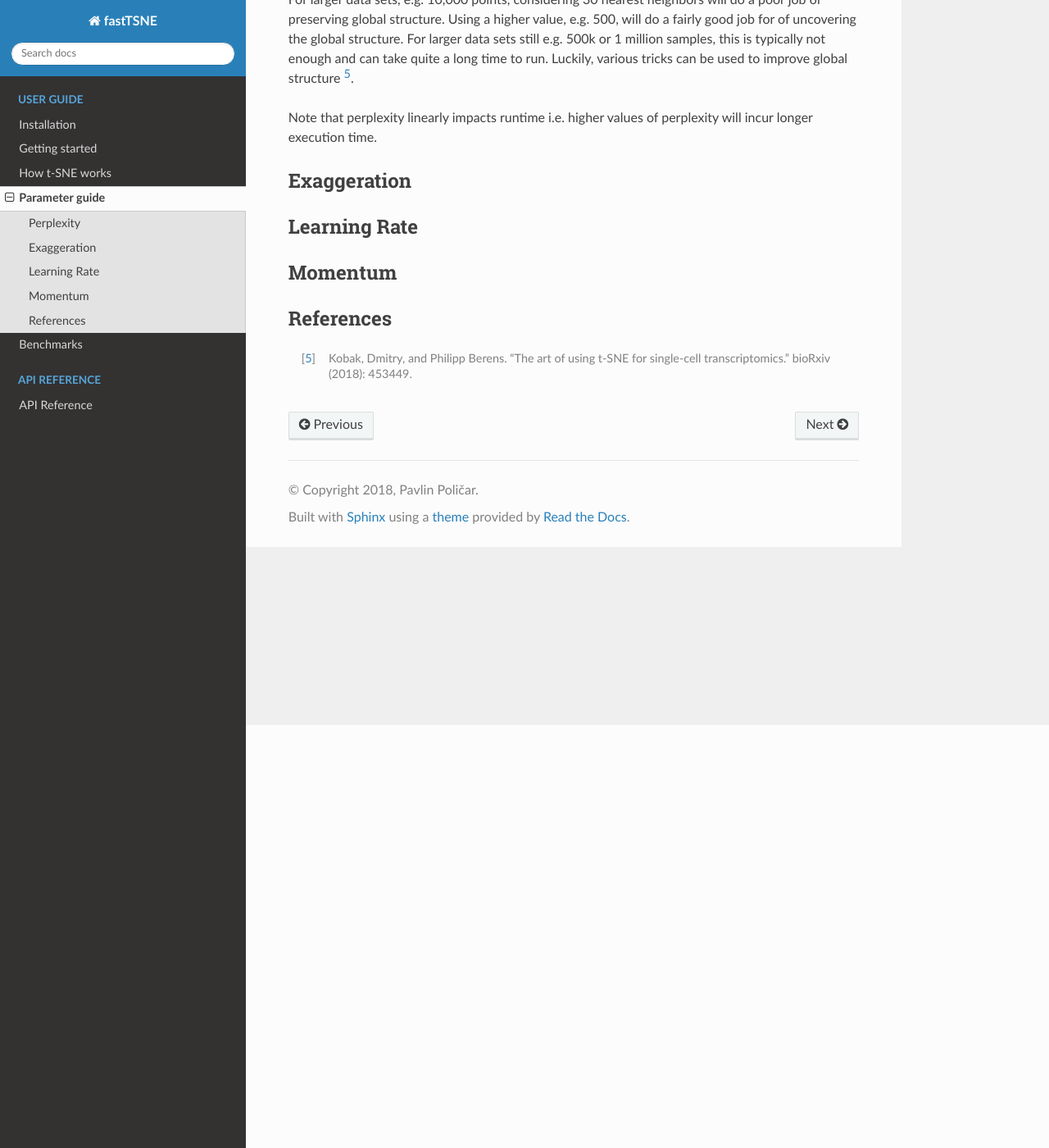
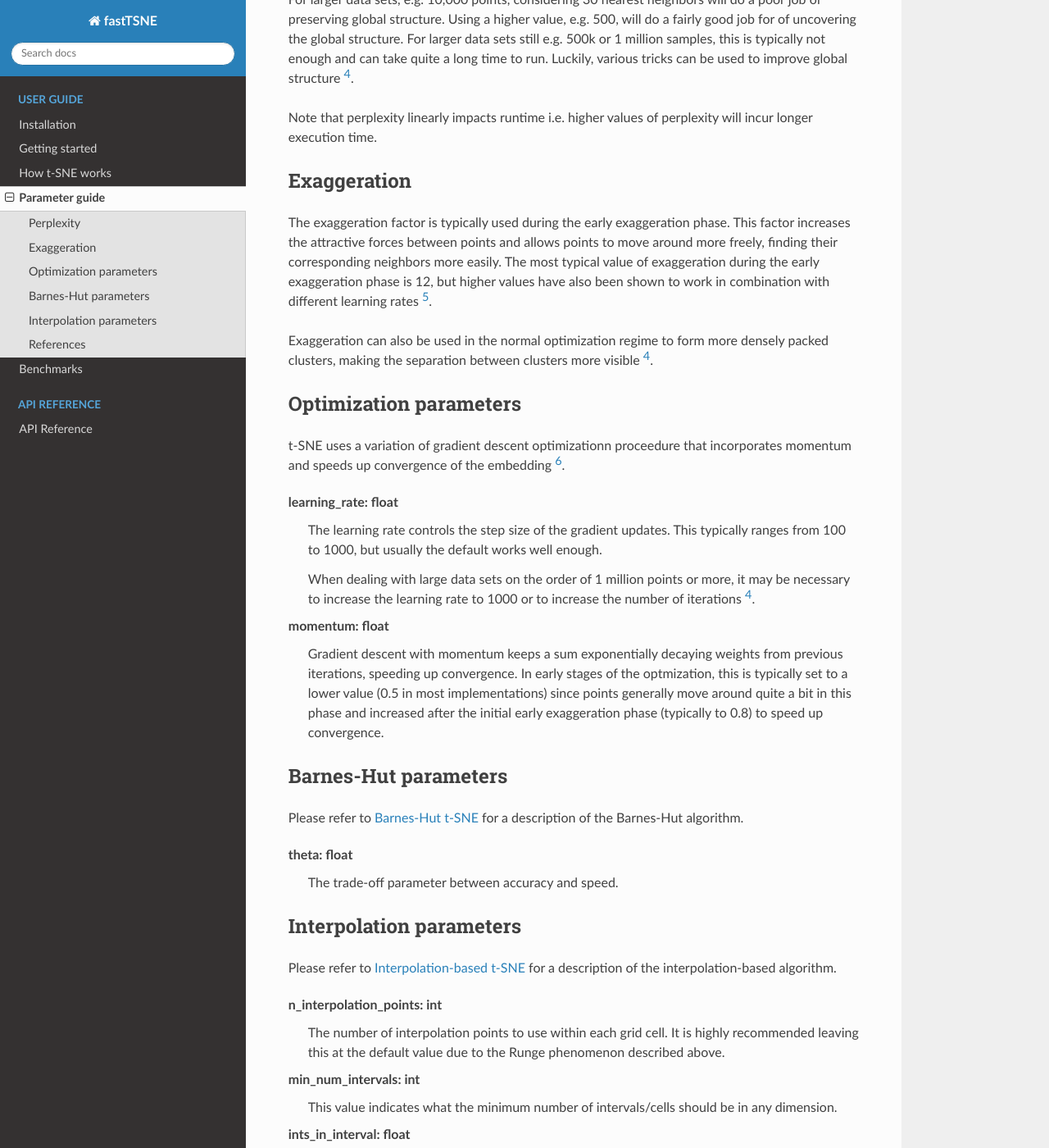
Before and after one commit to pavlin-policar/openTSNE, a Sphinx documentation site: the page built from docs/source/parameters.rst, in a window 1280 px wide and 1400 px high, scrolled down 516 px. Shown: the whole window at 82% size. Built offline with Sphinx 7.4.7 and the Read the Docs theme 2.0.0, drawn with Linux system fonts in a browser that asks for light colours; some of the changed text lies outside the part shown.

Commit message:
Add parameters to docs, optimization to t-SNE description

```diff
--- a/docs/source/parameters.rst
+++ b/docs/source/parameters.rst
@@ -10,7 +10,7 @@ Perplexity is perhaps the most important tunable parameter and can reveal differ
 
 In most implementations, perplexity defaults to 30. This focuses the attention of t-SNE on preserving the distances to its 30 nearest neighbors and puts far less weight on preserving distances to the remaining points. For data sets with a small number of points e.g. 100, this will uncover the global structure quite well since each point will preserve distances to a third of the data set.
 
-For larger data sets, e.g. 10,000 points, considering 30 nearest neighbors will do a poor job of preserving global structure. Using a higher value, e.g. 500, will do a fairly good job for of uncovering the global structure. For larger data sets still e.g. 500k or 1 million samples, this is typically not enough and can take quite a long time to run. Luckily, various tricks can be used to improve global structure [5]_.
+For larger data sets, e.g. 10,000 points, considering 30 nearest neighbors will do a poor job of preserving global structure. Using a higher value, e.g. 500, will do a fairly good job for of uncovering the global structure. For larger data sets still e.g. 500k or 1 million samples, this is typically not enough and can take quite a long time to run. Luckily, various tricks can be used to improve global structure [4]_.
 
 Note that perplexity linearly impacts runtime i.e. higher values of
 perplexity will incur longer execution time.
@@ -19,15 +19,52 @@ perplexity will incur longer execution time.
 Exaggeration
 ------------
 
+The exaggeration factor is typically used during the early exaggeration phase. This factor increases the attractive forces between points and allows points to move around more freely, finding their corresponding neighbors more easily. The most typical value of exaggeration during the early exaggeration phase is 12, but higher values have also been shown to work in combination with different learning rates [5]_.
 
-Learning Rate
--------------
+Exaggeration can also be used in the normal optimization regime to form more densely packed clusters, making the separation between clusters more visible [4]_.
+
+Optimization parameters
+-----------------------
+
+t-SNE uses a variation of gradient descent optimizationn proceedure that incorporates momentum and speeds up convergence of the embedding [6]_.
+
+learning_rate: float
+    The learning rate controls the step size of the gradient updates. This typically ranges from 100 to 1000, but usually the default works well enough.
+
+    When dealing with large data sets on the order of 1 million points or more, it may be necessary to increase the learning rate to 1000 or to increase the number of iterations [4]_.
+
+momentum: float
+    Gradient descent with momentum keeps a sum exponentially decaying weights from previous iterations, speeding up convergence. In early stages of the optmization, this is typically set to a lower value (0.5 in most implementations) since points generally move around quite a bit in this phase and increased after the initial early exaggeration phase (typically to 0.8) to speed up convergence.
 
 
-Momentum
---------
+Barnes-Hut parameters
+---------------------
+
+Please refer to :ref:`barnes-hut` for a description of the Barnes-Hut algorithm.
+
+theta: float
+    The trade-off parameter between accuracy and speed.
+
+
+Interpolation parameters
+------------------------
+
+Please refer to :ref:`fit-sne` for a description of the interpolation-based algorithm.
+
+n_interpolation_points: int
+    The number of interpolation points to use within each grid cell. It is highly recommended leaving this at the default value due to the Runge phenomenon described above.
+
+min_num_intervals: int
+    This value indicates what the minimum number of intervals/cells should be in any dimension.
+
+ints_in_interval: float
+    Our implementation dynamically determines the number of cells such that the accuracy for any given interval remains fixed. This value indicates the size of the interval/cell in any dimension e.g. setting this value to 3 indicates that all the cells should have side length of 3.
 
 
 References
 ----------
-.. [5] Kobak, Dmitry, and Philipp Berens. "The art of using t-SNE for single-cell transcriptomics." bioRxiv (2018): 453449.
+.. [4] Kobak, Dmitry, and Philipp Berens. "The art of using t-SNE for single-cell transcriptomics." bioRxiv (2018): 453449.
+
+.. [5] Linderman, George C., and Stefan Steinerberger. "Clustering with t-SNE, provably." arXiv preprint arXiv:1706.02582 (2017).
+
+.. [6] Jacobs, Robert A. "Increased rates of convergence through learning rate adaptation." Neural networks 1.4 (1988): 295-307.
```
Also changed, not shown: docs/source/tsne_algorithm.rst (+8 -16 lines).
